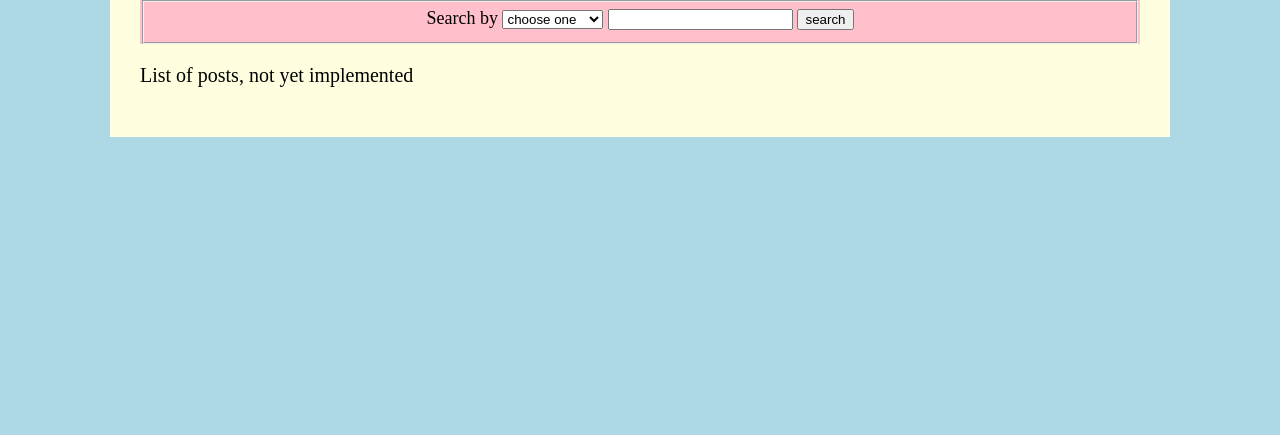
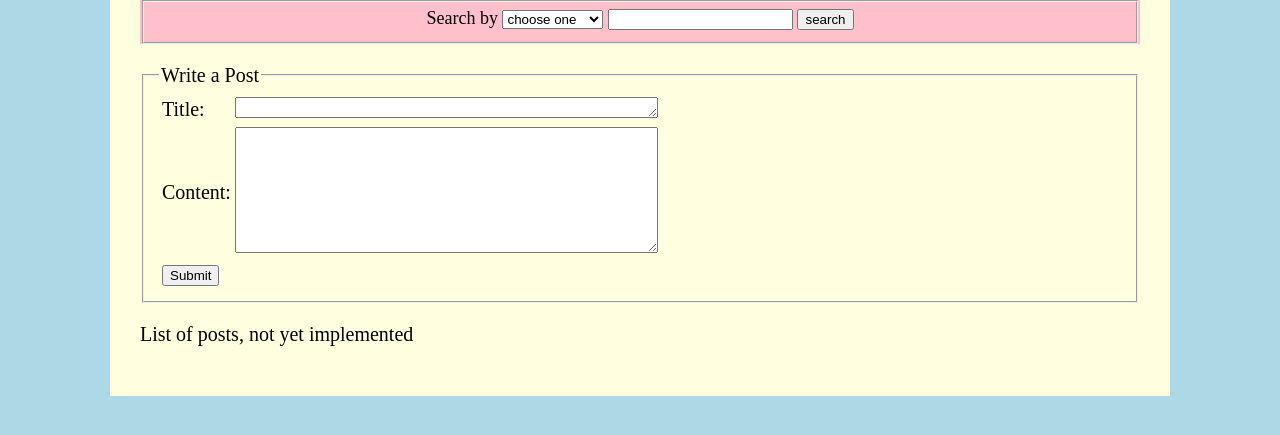
Before and after one commit to hskim37/WCSCDB, a Flask app: page /tips/ in a window 1280 px wide. Shown: the part 148-583 px from the top of the page. Run offline with Flask 2, Linux system fonts and the light colour scheme; the visitor is signed in with stand-in values (Sample User, id 1); parts of the project's set-up code (start-up, migrations or seed data) failed here and were passed over.

Commit message:
added write a post section on the info page

```diff
--- a/app.py
+++ b/app.py
@@ -195,6 +195,7 @@ def network():
 def tips():
     try:
         if 'userID' in session:
+            post = {"title"}
             return render_template('tips.html')
         else:
             flash('You are not logged in. Please log in or register')
--- a/templates/network.html
+++ b/templates/network.html
@@ -32,7 +32,7 @@
             <th>Name</th>
             <th>Year</th>
             <th>Areas of Interest</th>
-            <th>Areas of Interest</th>
+            <th>More</th>
         </tr>
         {%if result%}
         {% for profile in result %}
--- a/templates/tips.html
+++ b/templates/tips.html
@@ -2,7 +2,7 @@
 
 {% block head_stuff %}
 <!-- the search bar for interview tips -->
-<form class="search" method="GET" action="/query/">
+<form class="search" method="POST" action="">
 <fieldset>
     <tr><td>
     <label>Search by
@@ -23,8 +23,30 @@
       </td></tr>
       </fieldset>
 </form>
+<p></p>
+<!-- form to submit posts  -->
+<form method="POST" action="" id='post'>
+<fieldset>
+    <legend>Write a Post</legend>
+    <table>
+        <tr>
+           <td> <label for="postTitle">Title:</label> </td>
+           <td> <textarea id="postTitle" name="postTitle" rows="1" cols="50" maxlength=50 form="post">
+                </textarea> </td>
+            </tr>
+            <tr>
+           <td><label for="article">Content:</label></td>
+          <td><textarea id="article" name="article" rows="8" cols="50" maxlength=500 form="post">
+                </textarea>
+            </td>
+        </tr>
+        <tr>
+            <td><input type="submit" name="submit" value="Submit"></td>
+              </tr>
+    </table>
+</fieldset>
+</form>
 {% endblock %}
-
 {% block main_content %}
 <p>List of posts, not yet implemented</p>
 {% if posts %}
```
Also changed, not shown: sqlFiles/insertExample.sql (deleted, +0 -7 lines).
